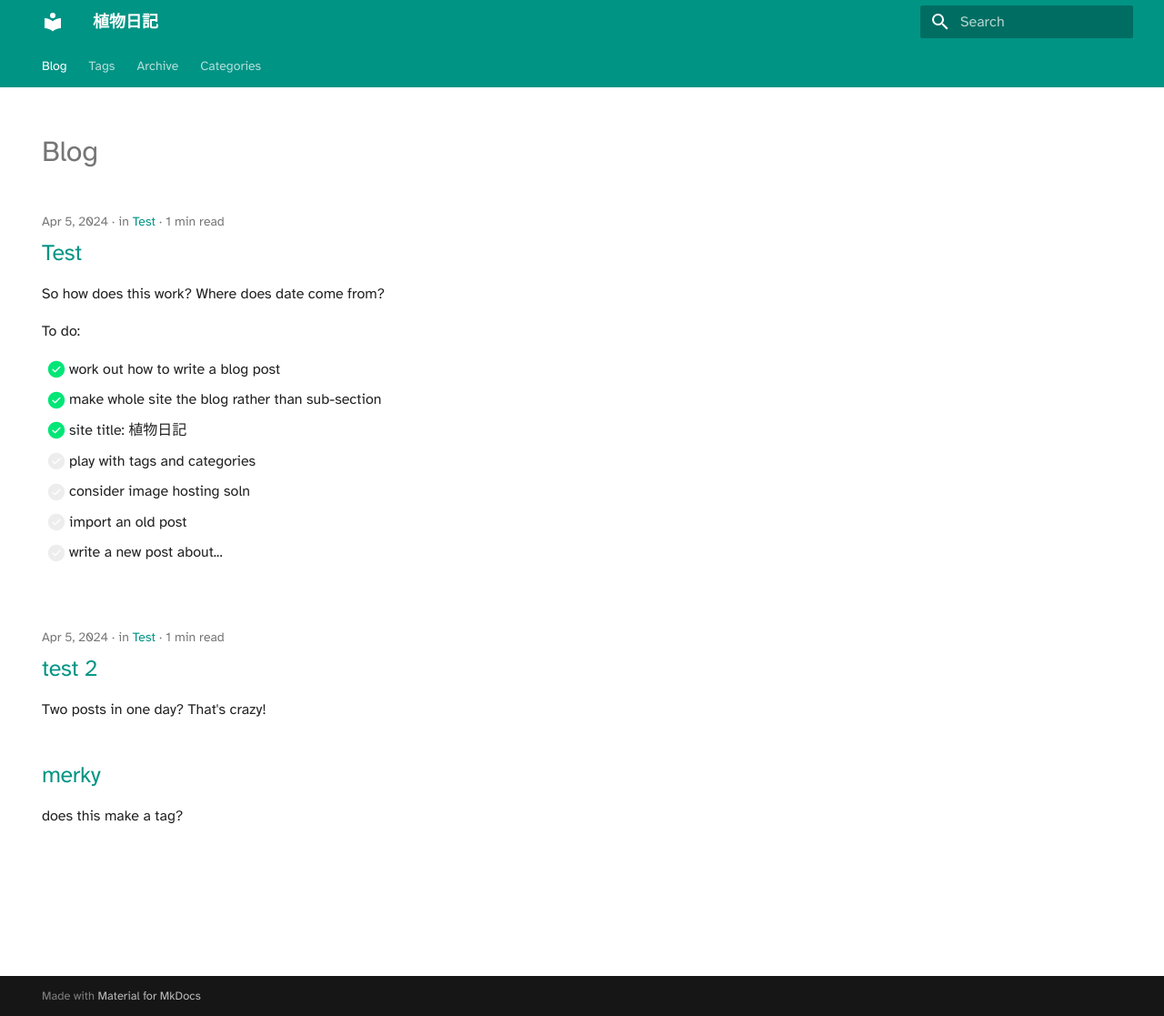
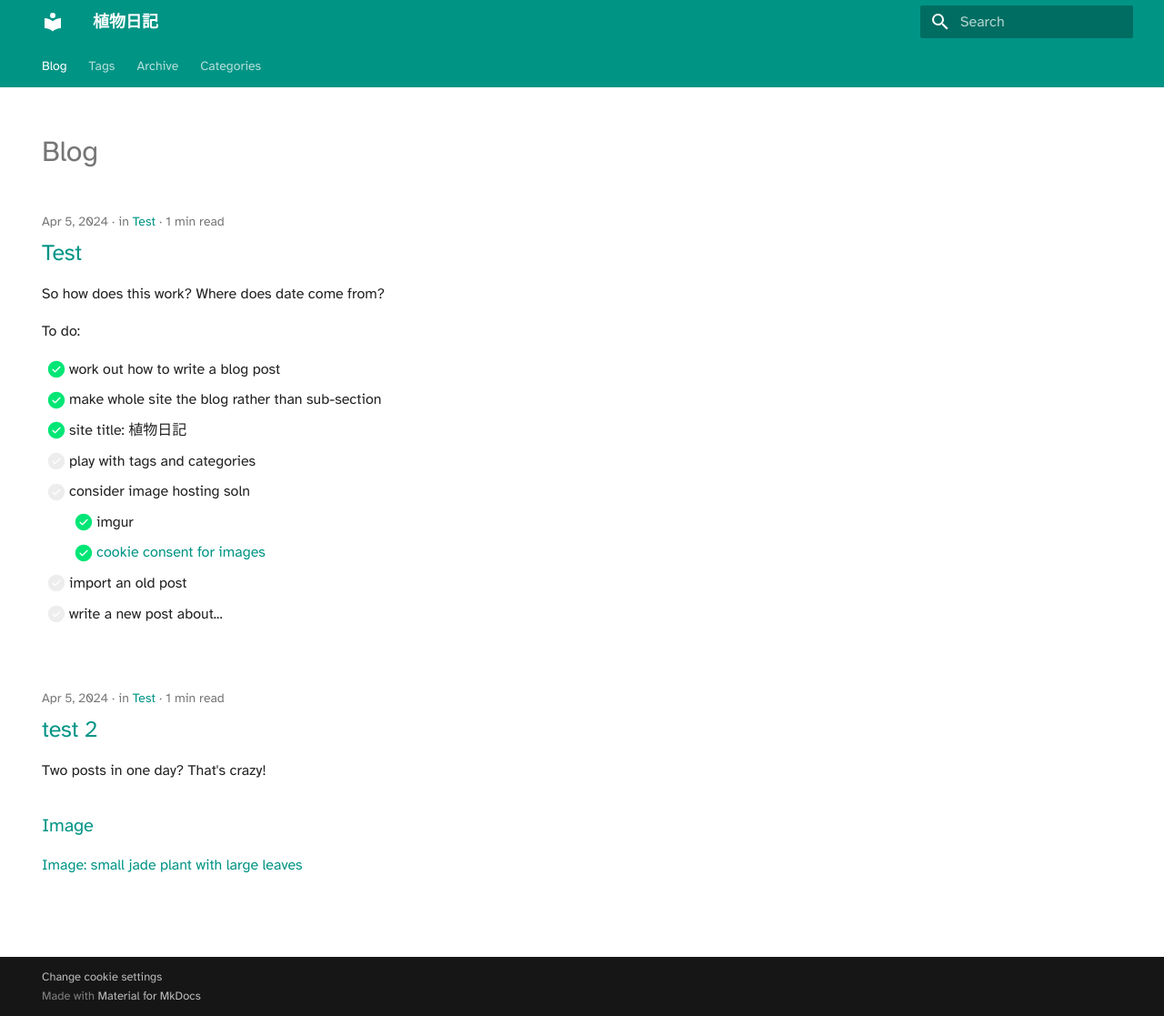
Before and after one commit to rikedyp/plants, an MkDocs documentation site: the page built from docs/index.md, in a window 1280 px wide and 1117 px high. Shown: the whole window at 91% size. Built offline with MkDocs 1.6.1 and Material for MkDocs 9.7.7, drawn with Linux system fonts in a browser that asks for light colours.

Commit message:
cookie consent for images

```diff
--- /dev/null
+++ b/docs/js/consent.js
@@ -0,0 +1,20 @@
+var consent = __md_get("__consent")
+
+function replaceTag(source, target, replaceInner=false) {
+    [...document.getElementsByTagName(source)].forEach(src => {
+        const el = document.createElement(target)
+        for (i=0; i<src.attributes.length; i++) {
+            el.setAttribute(src.attributes.item(i).nodeName, src.attributes.item(i).nodeValue)
+        }
+        if (replaceInner) { el.innerHTML = "Image: " + el.attributes.alt.value }
+        src.parentNode.replaceChild(el, src)
+    })
+}
+
+if (consent && consent.imgur) {
+    /* user accepted, download images */
+    replaceTag("imgur", "img")
+} else {
+    /* do not download images */
+    replaceTag("imgur", "a", true)
+}
--- a/docs/posts/test2.md
+++ b/docs/posts/test2.md
@@ -9,6 +11,5 @@
 # test 2
 Two posts in one day? That's crazy!
 
-#merky
-
-does this make a tag?
+## Image
+<imgur width=200 src="https://i.imgur.com/lt5uyAf.png" title="small jade plant with large leaves" alt="small jade plant with large leaves" />
--- a/mkdocs.yml
+++ b/mkdocs.yml
@@ -6,6 +6,8 @@
         accent: pink
     features:
         - navigation.tabs
+copyright: >
+  <a href="#__consent">Change cookie settings</a>
 markdown_extensions:
     - pymdownx.highlight
     - pymdownx.superfences
@@ -13,6 +15,8 @@
         custom_checkbox: true
 extra_css:
     - stylesheets/extra.css
+extra_javascript:
+    - js/consent.js
 plugins:
     - awesome-pages
     - search:
@@ -23,3 +27,10 @@
         post_date_format: medium
         blog_dir: .
         blog_title: "My Wow"
+extra:
+    consent:
+        title: Consent to view externally hosted resources
+        description:
+            Images are hosted on imgur.com. By clicking accept, you agree to make requests to imgur.com to download these images. If you do not accept, then images on this site will not be visible.
+        cookies:
+            imgur: Imgur downloads
```
Also changed, not shown: other parts of docs/posts/test2.md (+2 -0 lines), docs/posts/test.md (+2 -0 lines).
